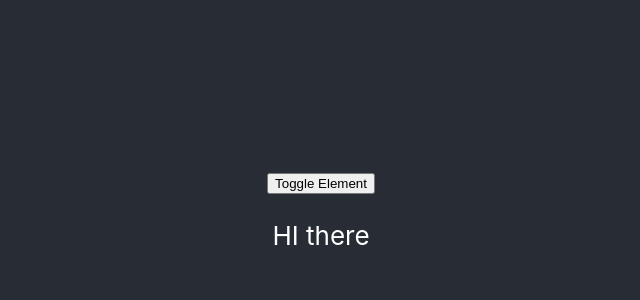
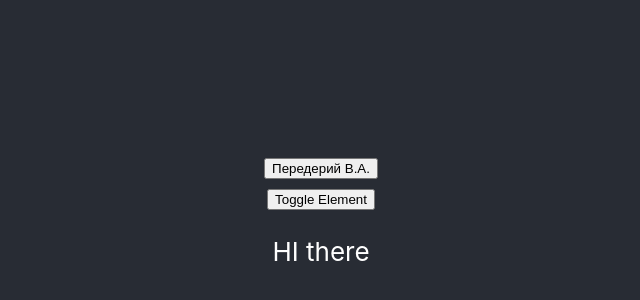
Before and after one commit to ivbo-05-18/mirea_course, a React (Create React App) app: page / in a window 1280 px wide. Shown: the part 180-480 px from the top of the page, without its empty margins (319-959 px from the left). Built offline with nearby package versions, Linux system fonts and the light colour scheme.

Commit message:
Feature: added personal component v1.0

```diff
--- a/src/App.js
+++ b/src/App.js
@@ -2,11 +2,14 @@ import React from 'react';
 import logo from './logo.svg';
 import './App.css';
 import ExampleController from './components/Example';
+import PerederiyVAController from './components/PerederiyVA/Controller';
 
 function App() {
   return (
     <div className="App">
       <header className="App-header">
+
+        <PerederiyVAController/>
 
         <ExampleController/>
 
--- /dev/null
+++ b/src/components/PerederiyVA/Component.js
@@ -0,0 +1,9 @@
+import React from 'react';
+
+class PerederiyVAElement extends React.Component {
+    render(){
+        return (<p>Hello world!</p> )
+    }
+}
+
+export default PerederiyVAElement;
--- /dev/null
+++ b/src/components/PerederiyVA/Controller.js
@@ -0,0 +1,24 @@
+import React from 'react';
+import PerederiyVAElement from './Component.js';
+
+class PerederiyVAController extends React.Component {
+    constructor ( props ) {
+        super ( props )
+        this.state = { show: false }
+    }
+
+    toggleDiv = () => {
+        const { show } = this.state;
+        this.setState ( { show: !show } )
+    }
+
+    render() {
+        return (<div className=''>
+            <button onClick={ this.toggleDiv }> Передерий В.А. </button>
+
+            { this.state.show && <PerederiyVAElement/> }
+        </div>)
+    }
+}
+
+export default PerederiyVAController;
```
